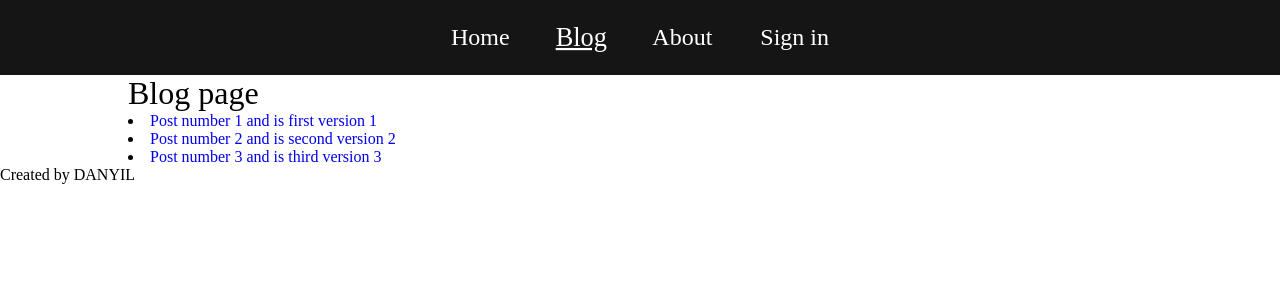
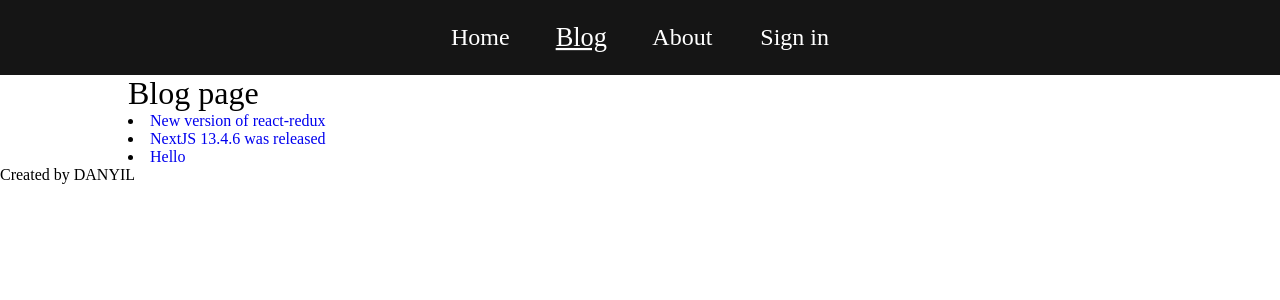
Before and after one commit to Leyofficial/Basic-NEXT.JS, a Next.js app: page /blog in a window 1280 px wide. Shown: the top 300 px of the page. Built offline with nearby package versions, Linux system fonts and the light colour scheme; no server answers; data requests are answered from the project's data file.

Commit message:
step-6-out-of-7(server-actions)

```diff
--- a/app/blog/page.tsx
+++ b/app/blog/page.tsx
@@ -2,7 +2,7 @@ import Link from "next/link";
 import React from "react";
 import {getAllPosts} from "@/services/posts/getPosts";
 
-export const revalidate = 2
+export const revalidate = 30
 
 export default async function BlogPage(){
     const posts = await getAllPosts();
--- a/db.json
+++ b/db.json
@@ -1,19 +1,21 @@
 {
   "posts": [
     {
-      "id": "1",
-      "title": "Post number 1 and is first version 1",
-      "body": "Some info about post number 1"
+      "userId": 1,
+      "id": 2,
+      "title": "New version of react-redux",
+      "body": "React-redux library got a new minor version 8.1.0. This feature release adds new development-mode safety checks for common errors (like poorly-written selectors), adds a workaround to fix crash errors when React-Redux hooks are imported into React Server Component files, and updates our hooks API docs page with improved explanations and updated links."
     },
     {
-      "id": "2",
-      "title": "Post number 2 and is second version 2",
-      "body": "Some info about post number 2"
+      "userId": 1,
+      "id": 3,
+      "title": "NextJS 13.4.6 was released",
+      "body": "A lot of changes in the core library plus documentation updates. Fixed issues with NextJS examples and many more..."
     },
     {
-      "id": "3",
-      "title": "Post number 3 and is third version 3",
-      "body": "Some info about post number 3"
+      "title": "Hello ",
+      "body": "Test",
+      "id": "1703530966061"
     }
   ]
 }
--- a/services/posts/getPosts.ts
+++ b/services/posts/getPosts.ts
@@ -3,17 +3,16 @@ import axios from "axios";
 import {ILink} from "@/types/types";
 
 export async function getAllPosts() {
-   // const res = await fetch('/api/posts');
-    const res = await fetch('http://localhost:3000/posts' , )
+    const res = await fetch('http://localhost:3001/posts' , )
    return res.json()
 }
 
 export async function getPostByQuery(search: string) {
-   return axios.get<ILink[]>(`http://localhost:3000/posts?q=${search}`)
+   return axios.get<ILink[]>(`http://localhost:3001/posts?q=${search}`)
 }
 
 export async function getPostById(id: string) {
-      const res = await fetch(`https://jsonplaceholder.typicode.com/posts/${id}`);
+      const res = await fetch(`http://localhost:3001/posts/${id}`);
 
       if (!res.ok) {
          throw new Error(`Failed to fetch data. Status: ${res.status}`);
```
Also changed, not shown: app/blog/[id]/page.tsx (+19 -0 lines), app/newpost/page.tsx (added, +13 -0 lines), components/NewPostForm/NewPostForm.tsx (added, +29 -0 lines).
